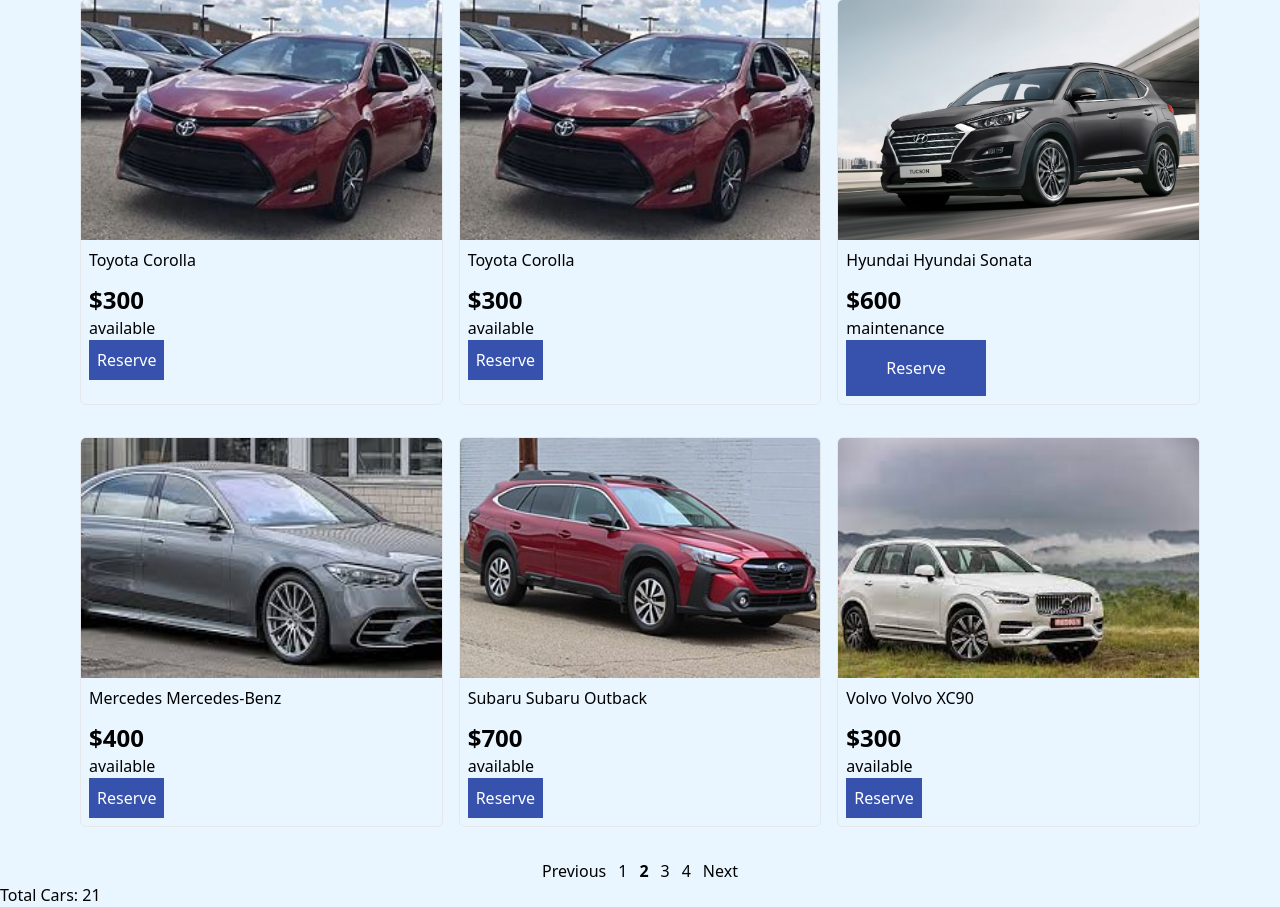
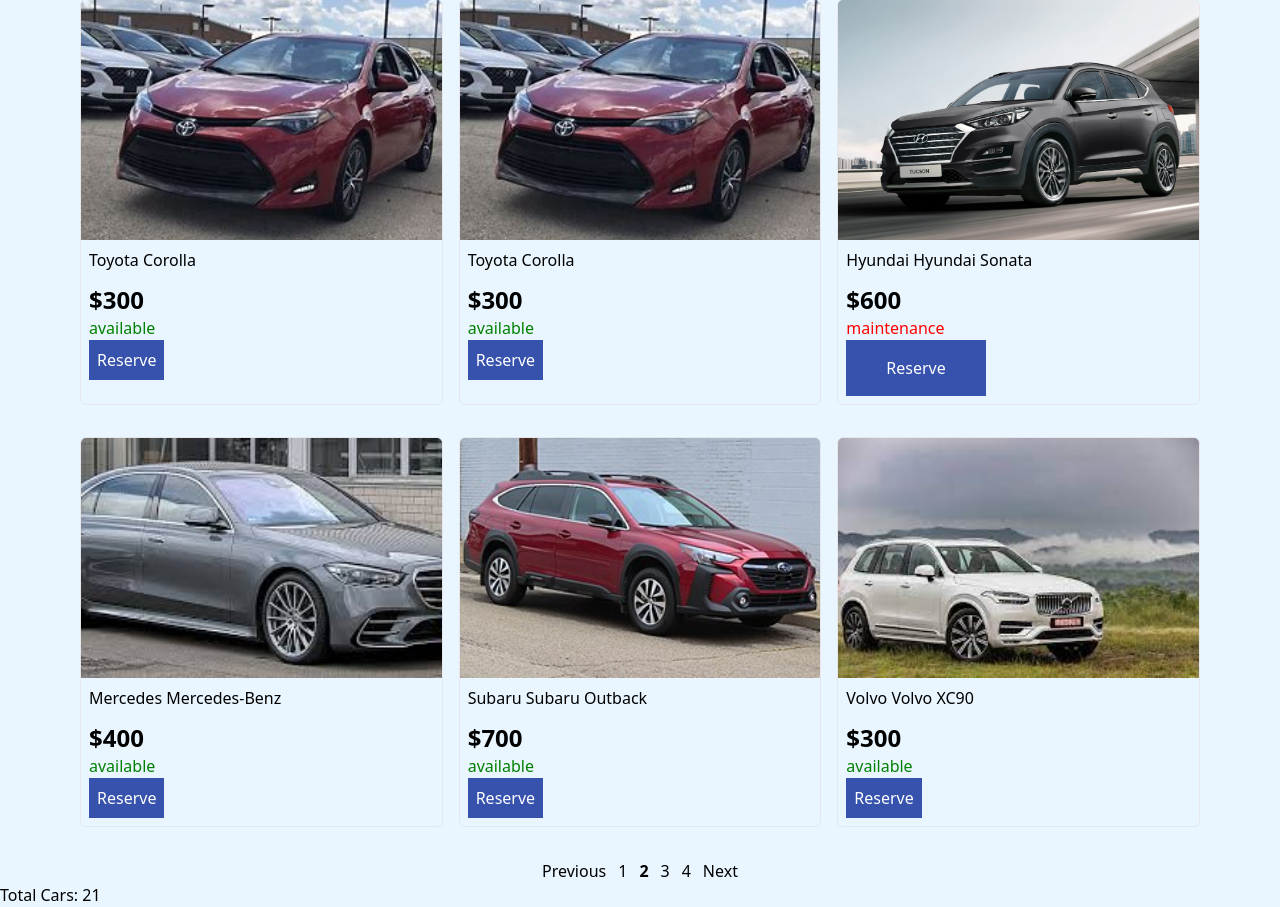
Before and after one commit to Nartben7788/cruisehub, a Flask app: page /user_dashboard?page=2 in a window 1280 px wide. Shown: the part 453-1360 px from the top of the page. Run offline with Flask 3, Linux system fonts and the light colour scheme; a user stored in the database is signed in; data comes from the database, SQL or seed files in the repository; style sheets or scripts are compiled from the project's sources.

Commit message:
Changed the status display to green or red based on car status.

```diff
--- a/templates/user_dashboard.html
+++ b/templates/user_dashboard.html
@@ -83,18 +83,22 @@
                     <div class="flex justify-between items-center mt-3">
                         <p class="text-2xl font-bold">${{ car.price }}</p>
                     </div>
-                    <div>
-                        {{car.status}}
-                    </div>
+
 
                          <!-- Disable the reserve button if the car status is 'maintenance' -->
                     {% if car.status != 'maintenance' %}
+                        <div id="green-status", style="color: green;">
+                            {{car.status}}
+                        </div>
                         <a
                             href="{{ url_for('reservation', car_id=car.id) }}"
                             class="btn-primary p-2"
                             >Reserve</a
                         >
                     {% else %}
+                    <div id="red-status", style="color: red;">
+                        {{car.status}}
+                    </div>
                     <button class="btn btn-primary" disabled>Reserve</button>
                     {% endif %}
 
```
